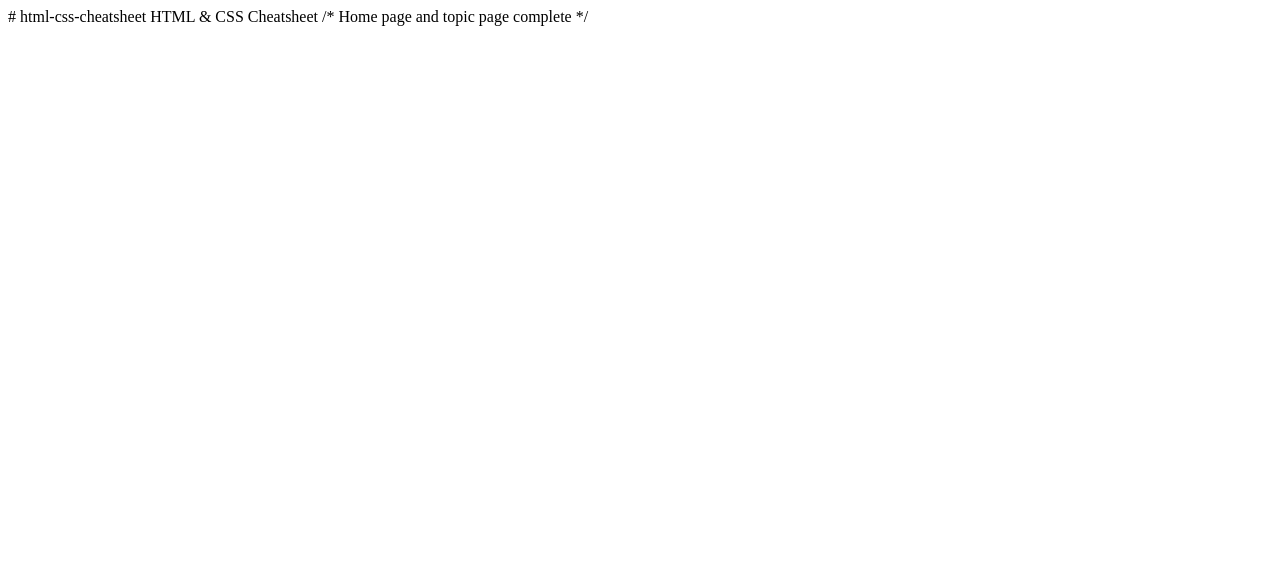
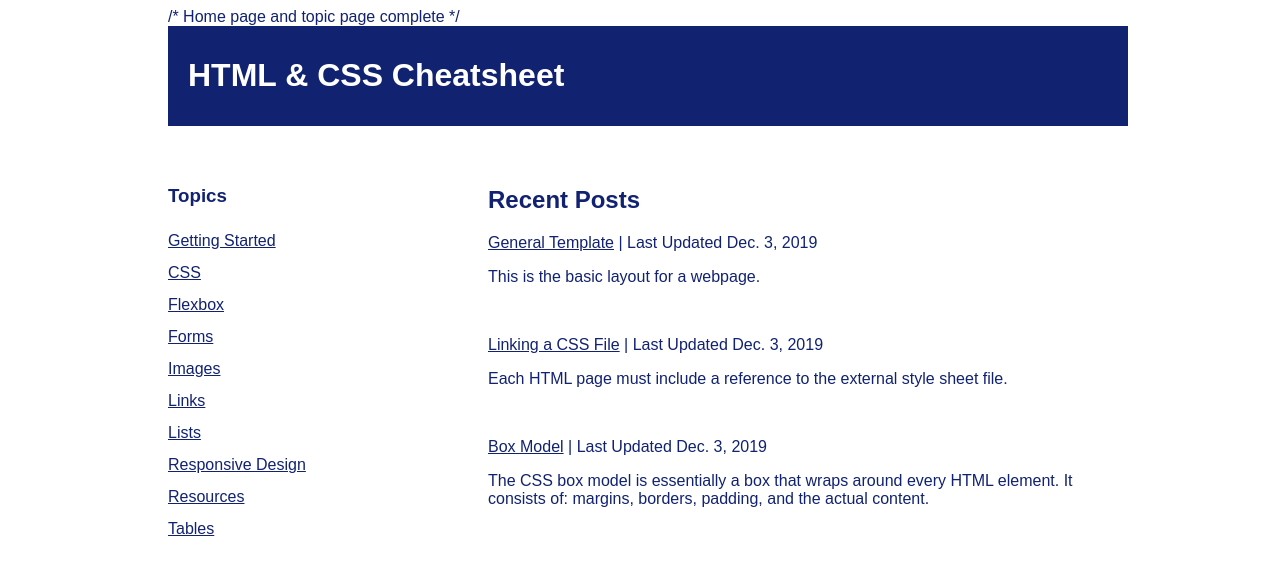
Before and after one commit to danibard/html-css-cheatsheet, a plain HTML site: page index.html in a window 1280 px wide. Drawn offline with Linux system fonts and the light colour scheme; files that its build step writes are made by us from their sources.

Commit message:
Update index.html

```diff
--- a/index.html
+++ b/index.html
@@ -1,4 +1,50 @@
-# html-css-cheatsheet
-HTML &amp; CSS Cheatsheet
+/* Home page and topic page complete */
 
-/* Home page and topic page complete */
+<!DOCTYPE html>
+
+	<head>
+		<link rel="stylesheet" href="../html-visual/styles.css">
+		<title>HTML & CSS Cheatsheet</title>
+	</head>
+
+	<body>
+		<div class="flex-container">
+			<div class="banner-image">
+				<h1>HTML & CSS Cheatsheet</h1>
+			</div>
+			<div class="topics-sidebar">
+				<h3>Topics</h3>
+				<ul>
+					<a href="getting-started.html"><li>Getting Started</li></a>
+					<a href="css-intro.html"><li>CSS</li></a>
+					<a href="flexbox.html"><li>Flexbox</li></a>
+					<a href="forms.html"><li>Forms</li></a>
+					<a href="image.html"><li>Images</li></a>
+					<a href="links.html"><li>Links</li></a>
+					<a href="lists.html"><li>Lists</li></a>
+					<a href="responsive-design.html"><li>Responsive Design</li></a>
+					<a href="resources.html"><li>Resources</li></a>
+					<a href="tables.html"><li>Tables</li></a>
+				</ul>
+			</div>
+			<div class="main-content">
+					<h2>Recent Posts</h2>
+					<div class="individual-post">
+						<a href="#"><p>General Template</a> | Last Updated Dec. 3, 2019</p>
+						<p>This is the basic layout for a webpage.</p>
+					</div>
+					<div class="individual-post">
+						<a href="#"><p>Linking a CSS File</a> | Last Updated Dec. 3, 2019</p>
+						<p>Each HTML page must include a reference to the external style sheet file.</p>
+					</div>
+					<div class="individual-post">
+						<a href="#"><p>Box Model</a> | Last Updated Dec. 3, 2019</p>
+						<p>The CSS box model is essentially a box that wraps around every HTML element. It consists of: margins, borders, padding, and the actual content.</p>
+					</div>
+			</div>
+		</div>
+	</body>
+
+	<footer>
+	</footer>
+</html>
```
